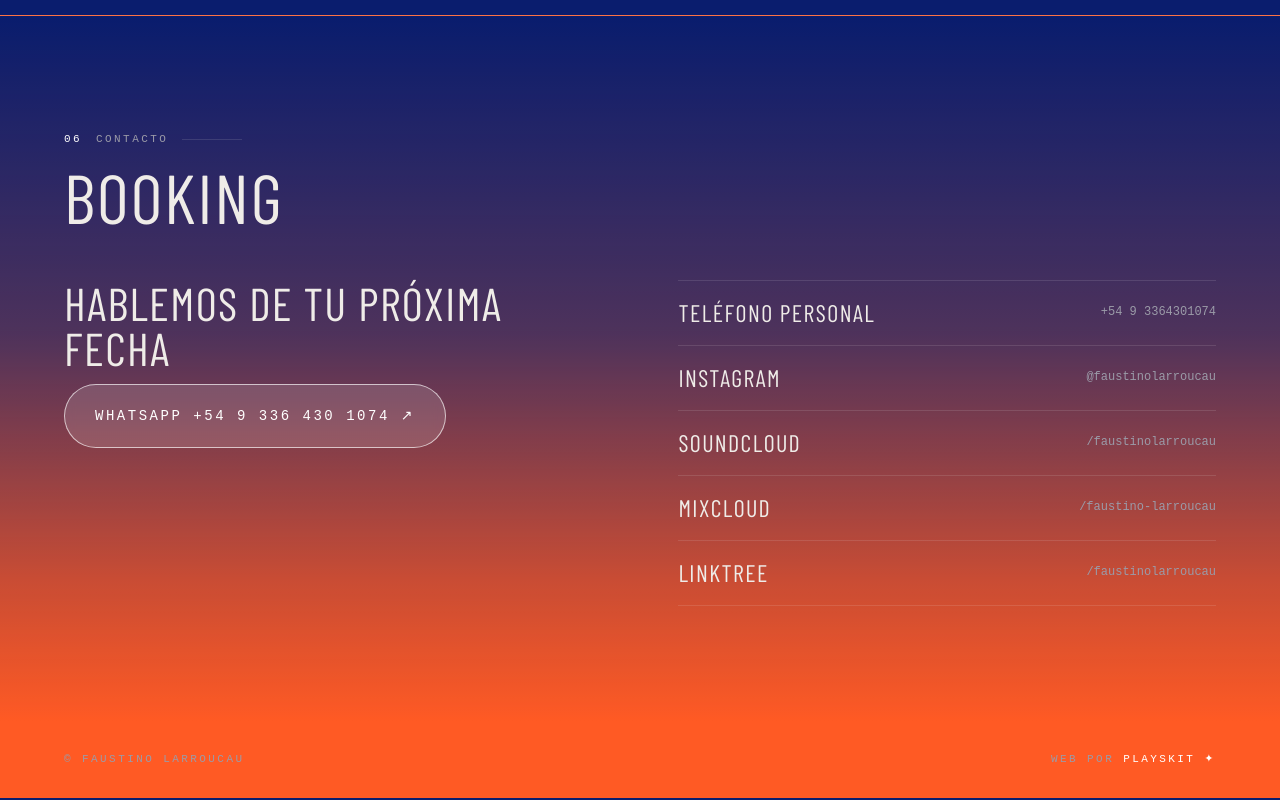
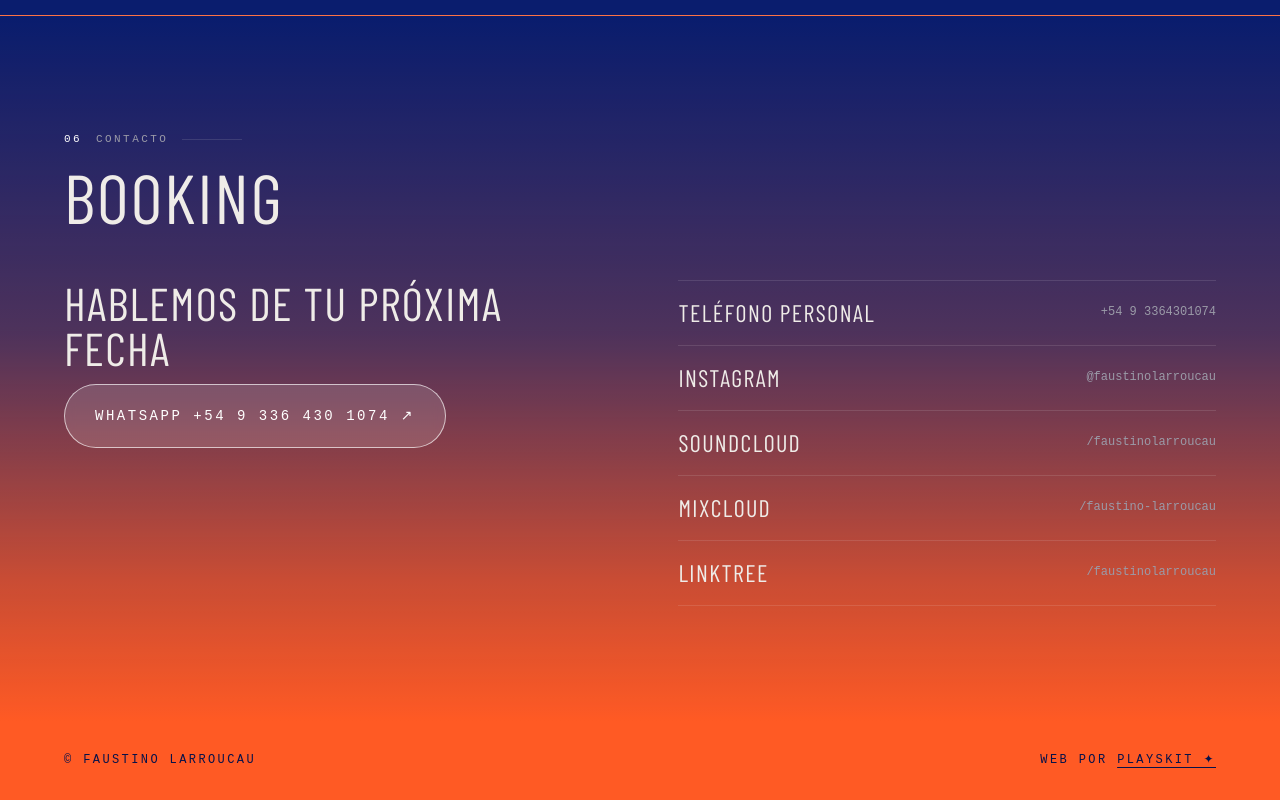
Before and after one commit to nasutirenata-web/faustino-larroucau-music, a plain HTML site: page index.html in a window 1280 px wide. Shown: the part 8297-9097 px from the top of the page. Drawn offline with nearby package versions, Linux system fonts and the light colour scheme; a web font is replaced by a local one.

Commit message:
Pie de pagina con el nombre de Faustino bien legible
Co-Authored-By: Claude Sonnet 5.5 <noreply@anthropic.com>

```diff
--- a/index.html
+++ b/index.html
@@ -434,8 +434,10 @@ body::before{content:"";position:fixed;inset:0;z-index:-1;pointer-events:none;ba
 .about .pic{box-shadow:0 20px 60px rgba(2,8,50,.45)}
 .book{background:linear-gradient(180deg,transparent 0%,rgba(255,106,44,.28) 45%,rgba(255,90,36,.78) 80%,#ff5a24 100%);border-top-color:rgba(239,236,232,.16)}
 footer{background:#ff5a24;color:#fff;border-top:0}
-footer .mono,footer a{color:#fff}
-footer a:hover{color:#0a1550}
+footer,footer.mono,footer span,footer a{color:#07124a}
+footer.mono{font-size:12px;letter-spacing:.2em;font-weight:500}
+footer a{text-decoration:underline;text-underline-offset:4px}
+footer a:hover{color:#fff}
 .book .ct li a:hover{color:#fff}
 .book .kick b{color:#fff}
 
```
